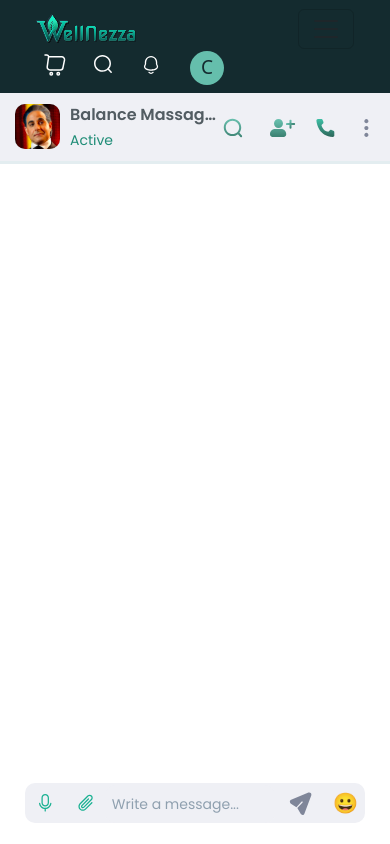
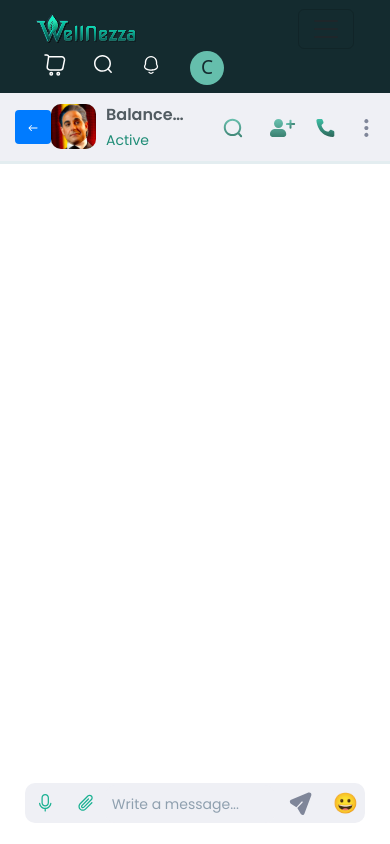
Before and after one commit to DeveshMahawar/React-Chat-Ui, a React (Create React App) app: page /Chatbox in a window 390 px wide. Built offline with nearby package versions, Linux system fonts and the light colour scheme.

Commit message:
first cot

```diff
--- a/src/App.css
+++ b/src/App.css
@@ -97,3 +97,20 @@
 .my-Emoji {
   width: 100%;
 }
+
+.back-btn {
+  display: none;
+}
+
+@media (max-width: 480px) {
+  .back-btn {
+    display: inline-block;
+    background-color: #007bff;
+    /* Optional styling */
+    color: white;
+    padding: 5px 10px;
+    border: none;
+    border-radius: 4px;
+    cursor: pointer;
+  }
+}
--- a/src/Myapp.scss
+++ b/src/Myapp.scss
@@ -102,6 +102,7 @@
     justify-content: space-between;
     padding: 10px 15px;
     border-bottom: 3px solid #e3edf0;
+
     .chat-box-head2 {
       display: flex;
       column-gap: 10px;
--- a/src/component/chatbox/Chatbox.js
+++ b/src/component/chatbox/Chatbox.js
@@ -1,6 +1,7 @@
 import React from 'react'
 import { useState, useEffect, useRef } from 'react';
 import { Col, Row, Form } from 'react-bootstrap';
+import { useNavigate } from 'react-router-dom';
 import EmojiPicker from 'emoji-picker-react';
 import btnimg2 from '../../Assets/img/header-img/Rectangle 30.svg'
 import chatimg1 from '../../Assets/img/chatbox/Group 1321315809.svg'
@@ -14,6 +15,7 @@ import sendimg3 from '../../Assets/img/chatbox/voice.svg'
 import chatprofile1 from '../../Assets/img/chatProfile/Frame 1321315803.svg'
 import chatprofile2 from '../../Assets/img/chatProfile/Frame 13213158032.svg'
 import chatprofile3 from '../../Assets/img/chatProfile/Call.svg'
+import { IoIosArrowRoundBack } from "react-icons/io";
 
 
 
@@ -72,12 +74,20 @@ function Chatbox() {
             messagesEndRef.current.scrollIntoView({ behavior: 'smooth' });
         }
     }, [messages]);
+
+    // -----------------------------------back btn ----------------------
+    const navigate = useNavigate(); // Initialize navigate
+
+    const handleBack = () => {
+        navigate(-1); // Go back to the previous page
+    };
     return (
         <>
             <Row className='p-0 m-0'>
                 <Col className='p-0'>
                     <div className='chat-box'>
                         <div className='chat-box-head'>
+                            <button onClick={handleBack} className="back-btn"><IoIosArrowRoundBack /></button>
                             <div className='chat-box-head2'>
                                 <div className='chat-box-head-img'>
                                     <img src={btnimg2} alt='dff20' />
```
